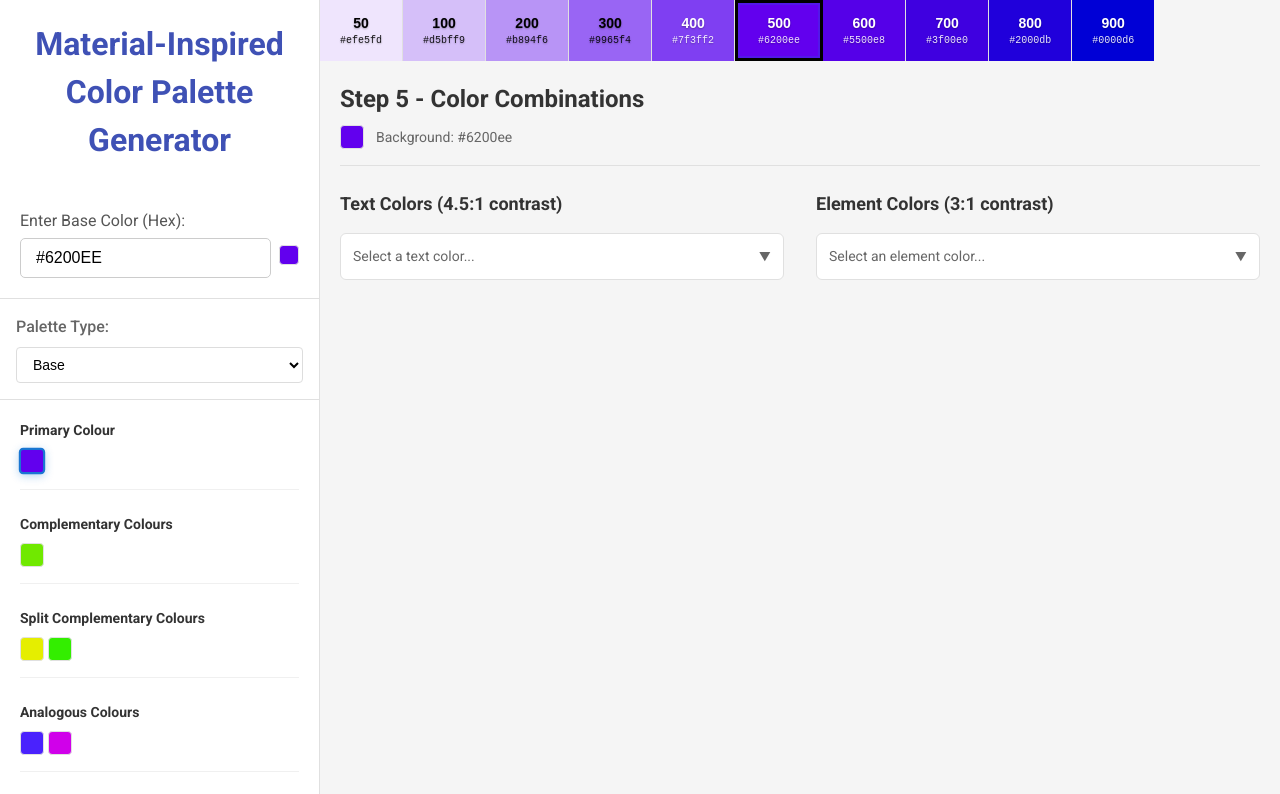
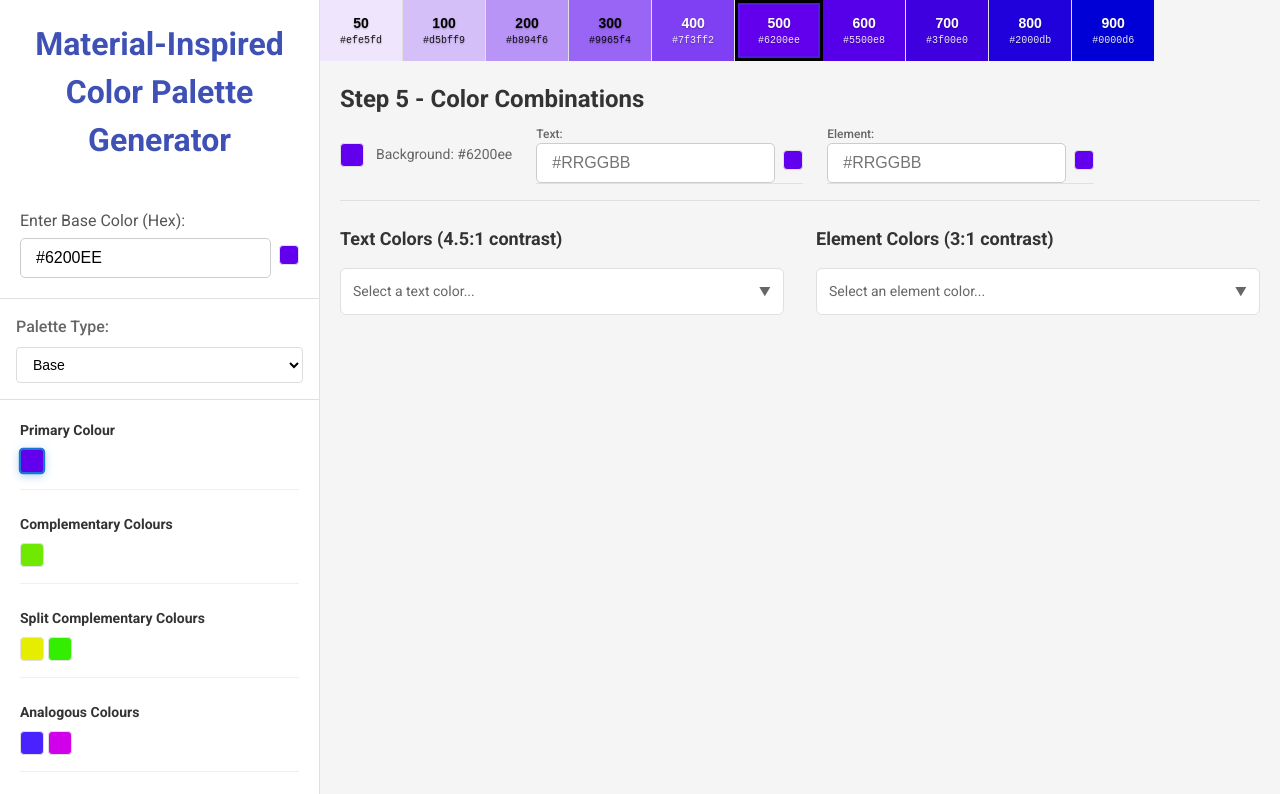
Before and after one commit to nikita-kramarovsky/wcag-color-matcher, a React (Vite) app in the folder color-palette-generator/: page / in a window 1280 px wide. Shown: the top 794 px of the page. Built offline with nearby package versions, Linux system fonts and the light colour scheme.

Commit message:
added ability to enter custom color

```diff
--- a/color-palette-generator/src/App.tsx
+++ b/color-palette-generator/src/App.tsx
@@ -32,6 +32,7 @@ function App() {
           value={baseColorHex}
           onChange={updateBaseColor}
           error={error}
+          label="Enter Base Color (Hex)"
         />
 
         <div className="palette-type-selector">
--- a/color-palette-generator/src/components/ColorInput.tsx
+++ b/color-palette-generator/src/components/ColorInput.tsx
@@ -6,9 +6,10 @@ interface ColorInputProps {
   value: string;
   onChange: (value: string) => void;
   error?: string | null;
+  label?: string;
 }
 
-export function ColorInput({ value, onChange, error }: ColorInputProps) {
+export function ColorInput({ value, onChange, error, label }: ColorInputProps) {
   const [showPicker, setShowPicker] = useState(false);
   const pickerRef = useRef<HTMLDivElement>(null);
 
@@ -44,7 +45,7 @@ export function ColorInput({ value, onChange, error }: ColorInputProps) {
     <div className="color-input-container">
       <form onSubmit={handleSubmit} className="input-section">
         <div className="input-group">
-          <label htmlFor="baseColorInput">Enter Base Color (Hex):</label>
+          {label && <label htmlFor="baseColorInput">{label}:</label>}
           <div className="color-input-wrapper">
             <input
               type="text"
--- a/color-palette-generator/src/components/StepContent.css
+++ b/color-palette-generator/src/components/StepContent.css
@@ -24,12 +24,67 @@
   font-weight: 600;
 }
 
+.current-colors {
+  display: flex;
+  gap: 24px;
+  flex-wrap: wrap;
+}
+
 .current-color {
   display: flex;
   align-items: center;
   gap: 12px;
   color: #666;
   font-size: 14px;
+}
+
+.current-color-input {
+  display: flex;
+  flex-direction: column;
+  gap: 4px;
+}
+
+.current-color-input .color-input-container {
+  padding: 0;
+}
+
+.current-color-input label {
+  font-size: 12px;
+  font-weight: 500;
+  color: #666;
+  margin: 0;
+}
+
+.current-color-input .contrast-info {
+  display: flex;
+  gap: 8px;
+  align-items: center;
+  font-size: 11px;
+  margin-top: 4px;
+}
+
+.current-color-input .contrast-ratio {
+  color: #666;
+  font-weight: 500;
+}
+
+.current-color-input .contrast-status {
+  font-weight: 600;
+  padding: 2px 6px;
+  border-radius: 3px;
+  font-size: 10px;
+  text-transform: uppercase;
+  letter-spacing: 0.5px;
+}
+
+.current-color-input .contrast-status.pass {
+  background-color: #4caf50;
+  color: white;
+}
+
+.current-color-input .contrast-status.fail {
+  background-color: #f44336;
+  color: white;
 }
 
 .current-color .color-swatch {
--- a/color-palette-generator/src/components/StepContent.tsx
+++ b/color-palette-generator/src/components/StepContent.tsx
@@ -1,8 +1,9 @@
 import { useState } from 'react';
 import type { ColorSet, ColorRGBA } from '../types/color';
-import { formatColorValue, getHexValue } from '../utils/colorConversions';
+import { formatColorValue, getHexValue, parseHexColor } from '../utils/colorConversions';
 import { calculateContrastRatio, getColorLightness } from '../utils/colorContrast';
 import { ColorDropdown } from './ColorDropdown';
+import { ColorInput } from './ColorInput';
 import './StepContent.css';
 
 interface StepContentProps {
@@ -106,19 +107,55 @@ export function StepContent({ colorSets, selectedStep, currentPalettes, allGener
   textCompatibleColors.sort((a, b) => b.ratio - a.ratio);
   elementCompatibleColors.sort((a, b) => b.ratio - a.ratio);
 
-  const selectedTextColorObj = textCompatibleColors.find(c => c.hex === selectedTextColor);
-  const selectedElementColorObj = elementCompatibleColors.find(c => c.hex === selectedElementColor);
+  const getCustomColorObj = (hexColor: string) => {
+    try {
+      const color = parseHexColor(hexColor);
+      const ratio = calculateContrastRatio(color, currentStepColor);
+      return { hex: hexColor, color, ratio, source: 'Custom' };
+    } catch {
+      return null;
+    }
+  };
+
+  const selectedTextColorObj = textCompatibleColors.find(c => c.hex === selectedTextColor) ||
+    (selectedTextColor ? getCustomColorObj(selectedTextColor) : null);
+  const selectedElementColorObj = elementCompatibleColors.find(c => c.hex === selectedElementColor) ||
+    (selectedElementColor ? getCustomColorObj(selectedElementColor) : null);
 
   return (
     <div className="step-content">
       <div className="step-header">
         <h2>Step {selectedStep} - Color Combinations</h2>
+        <div className="current-colors">
           <div className="current-color">
             <div
               className="color-swatch"
               style={{ backgroundColor: formatColorValue(currentStepColor) }}
             />
             <span>Background: {getHexValue(currentStepColor)}</span>
+          </div>
+
+          <div className="current-color-input">
+            <ColorInput
+              value={selectedTextColorObj?.hex || ''}
+              onChange={setSelectedTextColor}
+              label={selectedTextColorObj ?
+                `Text (${selectedTextColorObj.ratio.toFixed(1)}:1 ${selectedTextColorObj.ratio >= 4.5 ? 'PASS' : 'FAIL'})` :
+                'Text'
+              }
+            />
+          </div>
+
+          <div className="current-color-input">
+            <ColorInput
+              value={selectedElementColorObj?.hex || ''}
+              onChange={setSelectedElementColor}
+              label={selectedElementColorObj ?
+                `Element (${selectedElementColorObj.ratio.toFixed(1)}:1 ${selectedElementColorObj.ratio >= 3.0 ? 'PASS' : 'FAIL'})` :
+                'Element'
+              }
+            />
+          </div>
         </div>
       </div>
 
```
Lines whose indentation alone changed are shown as unchanged.
